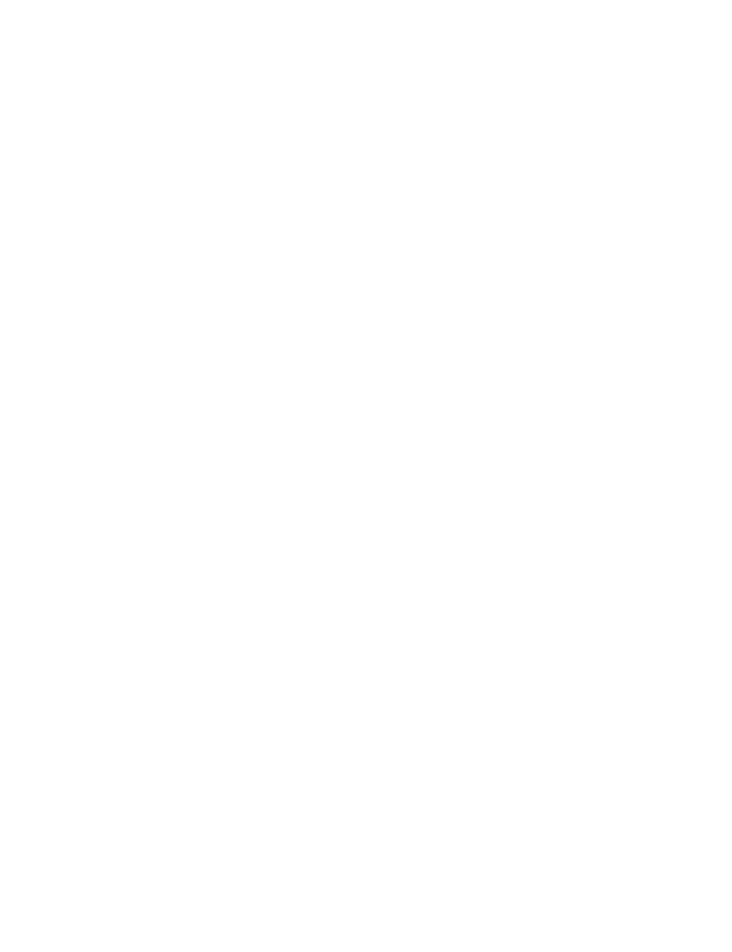
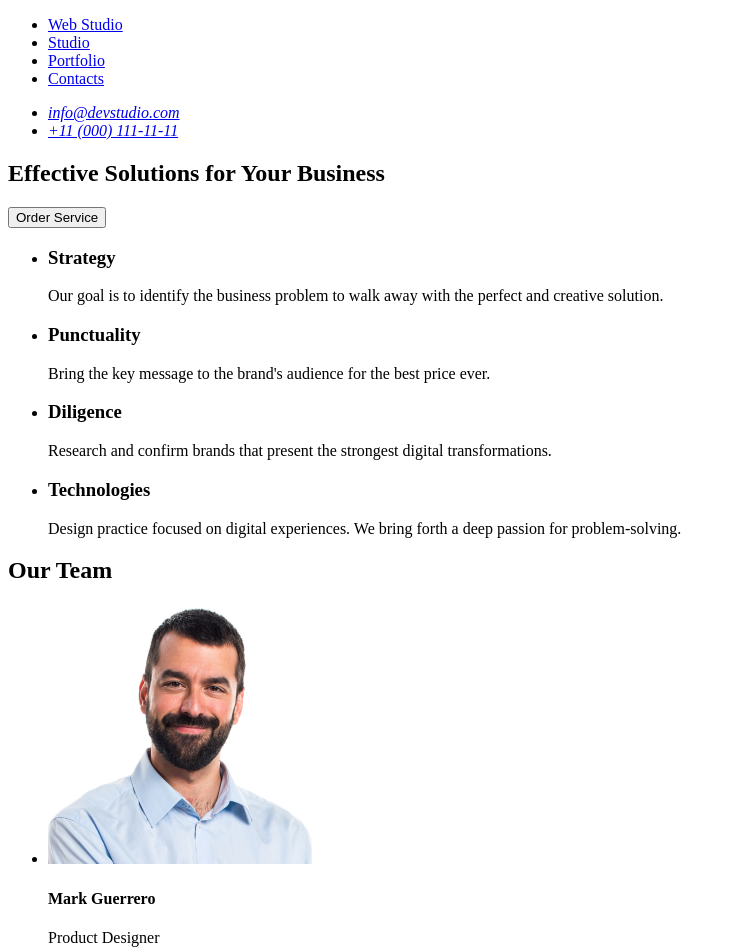
Before and after one commit to Serejjka12/goit-markup-hw-01, a plain HTML site: page index.html in a window 1280 px wide. Shown: the top 952 px of the page, without its empty margins (0-732 px from the left). Before the commit the page ends 800 px from the top, so only its background shows below. Drawn offline with Linux system fonts and the light colour scheme.

Commit message:
commit finish

```diff
--- a/index.html
+++ b/index.html
@@ -6,8 +6,96 @@
 		<title>Document</title>
 	</head>
 	<body>
-		<header></header>
-		<main></main>
-		<footer></footer>
+		<header>
+			<nav>
+				<ul>
+					<li><a href="#">Web Studio</a></li>
+					<li><a href="#">Studio</a></li>
+					<li><a href="#">Portfolio</a></li>
+					<li><a href="#">Contacts</a></li>
+				</ul>
+			</nav>
+			<address>
+				<ul>
+					<li><a href="#">info@devstudio.com</a></li>
+					<li><a href="#">+11 (000) 111-11-11</a></li>
+				</ul>
+			</address>
+		</header>
+
+		<main>
+			<section>
+				<h1>Effective Solutions for Your Business</h1>
+				<button type="button">Order Service</button>
+			</section>
+			<section>
+				<ul>
+					<li>
+						<h3>Strategy</h3>
+						<p>
+							Our goal is to identify the business problem to walk away with the
+							perfect and creative solution.
+						</p>
+					</li>
+
+					<li>
+						<h3>Punctuality</h3>
+						<p>
+							Bring the key message to the brand's audience for the best price
+							ever.
+						</p>
+					</li>
+					<li>
+						<h3>Diligence</h3>
+						<p>
+							Research and confirm brands that present the strongest digital
+							transformations.
+						</p>
+					</li>
+					<li>
+						<h3>Technologies</h3>
+						<p>
+							Design practice focused on digital experiences. We bring forth a
+							deep passion for problem-solving.
+						</p>
+					</li>
+				</ul>
+			</section>
+			<section>
+				<h2>Our Team</h2>
+				<ul>
+					<li>
+						<img src="/images/img-3.jpg" alt="Mark Guerrero" width="264" />
+						<h4>Mark Guerrero</h4>
+						<p>Product Designer</p>
+					</li>
+
+					<li>
+						<img src="/images/img-2.jpg" alt="Tom Ford" width="264" />
+						<h4>Tom Ford</h4>
+						<p>Frontend Developer</p>
+					</li>
+
+					<li>
+						<img src="/images/img-1.jpg" alt="Camila Garcia" width="264" />
+						<h4>Camila Garcia</h4>
+						<p>Marketing</p>
+					</li>
+
+					<li>
+						<img src="/images/img.jpg" alt="Daniel Wilson" width="264" />
+						<h4>Daniel Wilson</h4>
+						<p>UI Designer</p>
+					</li>
+				</ul>
+			</section>
+		</main>
+		<footer>
+			<a href="#">Web Studio</a>
+			<p>
+				Increase the flow of customers and sales for your business with digital
+				marketing & growth solutions.
+			</p>
+		</footer>
 	</body>
 </html>
```
Also changed, not shown: images/img-1.jpg (added), images/img-2.jpg (added), images/img-3.jpg (added), images/img.jpg (added).
